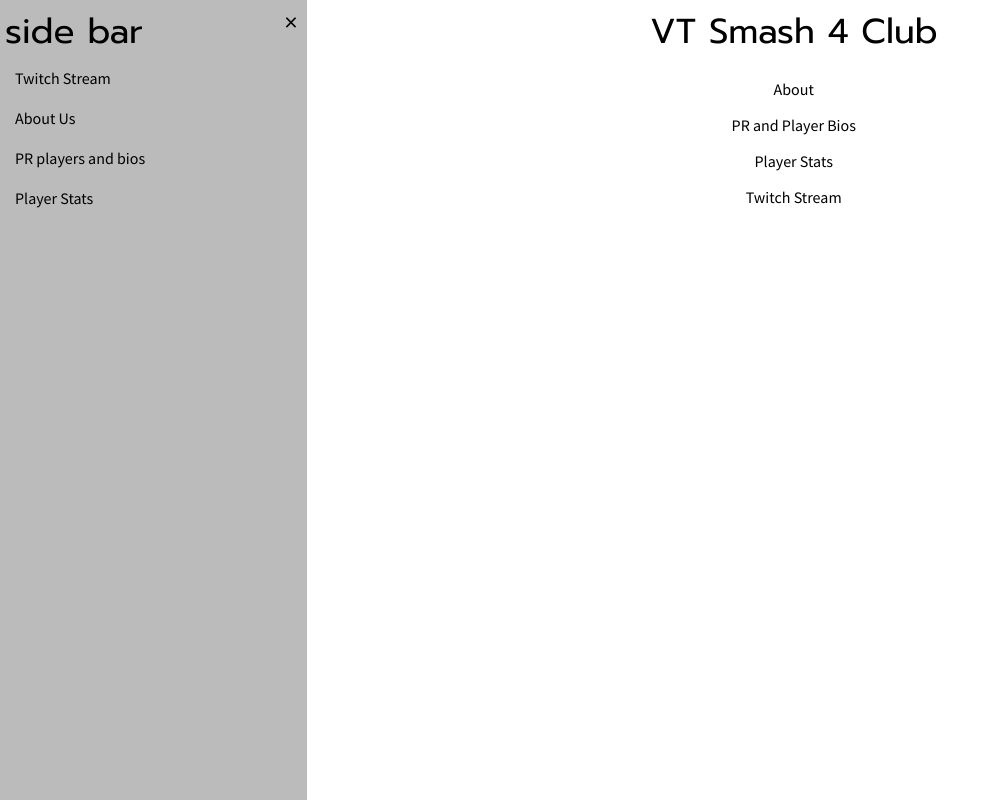
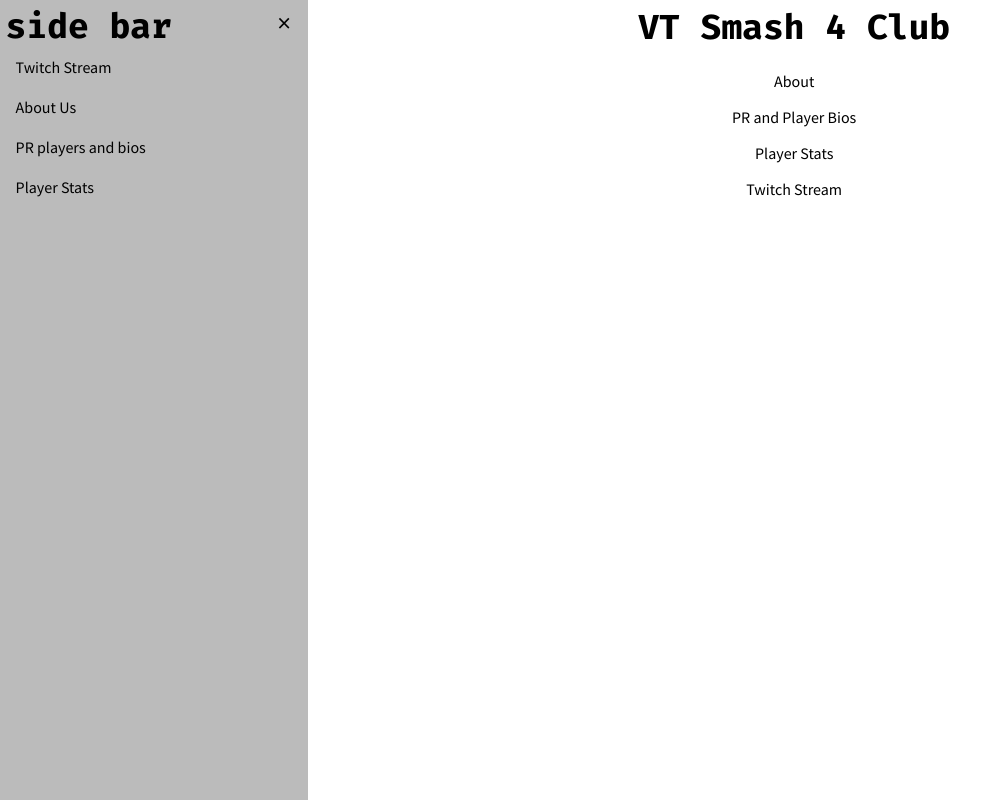
Before and after one commit to markagrios/VTsmash4-website, a plain HTML site: page index.html in a window 1280 px wide. Shown: the whole page, without its empty margins (0-1006 px from the left). Drawn offline with nearby package versions, Linux system fonts and the light colour scheme.

Commit message:
playing with some fonts I guess

```diff
--- a/index.html
+++ b/index.html
@@ -5,6 +5,9 @@
   <title>VT Smash 4 Club</title>
   <link rel="stylesheet" type="text/css" href="style.css">
   <link href="https://fonts.googleapis.com/css?family=Prompt|Source+Sans+Pro" rel="stylesheet">
+  <link href="https://fonts.googleapis.com/css?family=Poppins:700" rel="stylesheet">
+  <link href="https://fonts.googleapis.com/css?family=Yantramanav:900" rel="stylesheet">
+  <link href="https://fonts.googleapis.com/css?family=Fira+Mono:700" rel="stylesheet">
   <script src="http://ajax.googleapis.com/ajax/libs/jquery/1.11.2/jquery.min.js"></script>
   <script src="script.js"></script>
 </head>
--- a/style.css
+++ b/style.css
@@ -24,13 +24,13 @@ body {
 /******* LAYOUT *************/
 
 .title {
-  font-family: 'Prompt';
+  font-family: 'Fira Mono';
 }
 
 #side-bar {
   width: 26%;
   background-color: #bbbbbb;
-  padding: 5px;
+  padding: 0.35em;
   white-space: nowrap;
 }
 
@@ -53,20 +53,19 @@ body {
 #sidebar-x {
   width: 15%;
   float: right;
-  font-size: 26px;
+  font-size: 20pt;
   text-align: right;
-  padding-right: 5px;
+  padding-right: 0.45em;
 }
 #the-x {
   cursor: pointer;
-  /*z-index: 100;*/
 }
 #the-x:after {
   content: "\00d7";
 }
 
 #sidebar-title {
-  font-family: Prompt;
+  font-family: Fira Mono;
   font-size: 26pt;
 }
 
@@ -76,12 +75,12 @@ body {
   float: left;
   text-align: center;
   display: none;
+  padding-top: 0.75em;
 }
 
 #sidebar-button {
   font-size: 26pt;
   cursor: pointer;
-  /*margin-top: 30px;*/
 }
 
 #main {
@@ -90,7 +89,7 @@ body {
 }
 
 #main-title {
-  font-family: Prompt;
+  font-family: Fira Mono;
   font-size: 26pt;
-  padding: 5px;
+  padding: 0.2em;
 }
```
